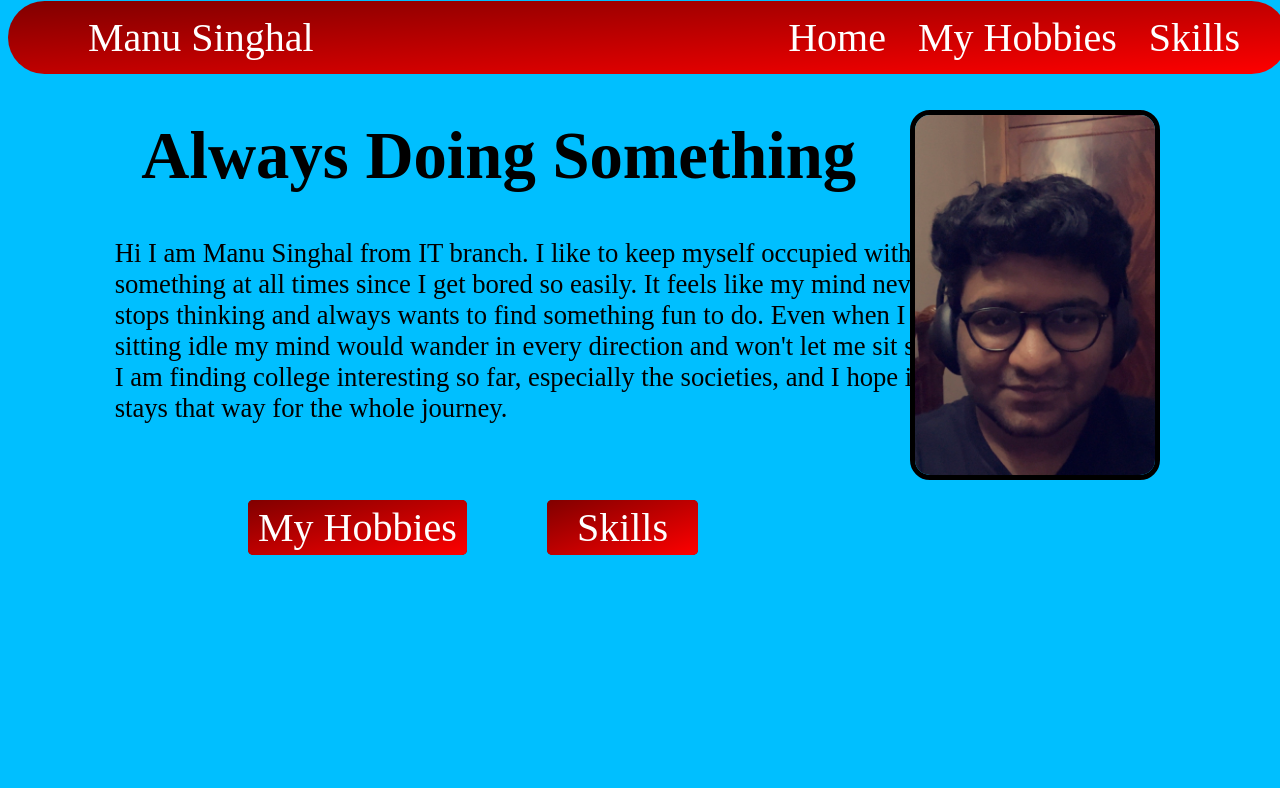
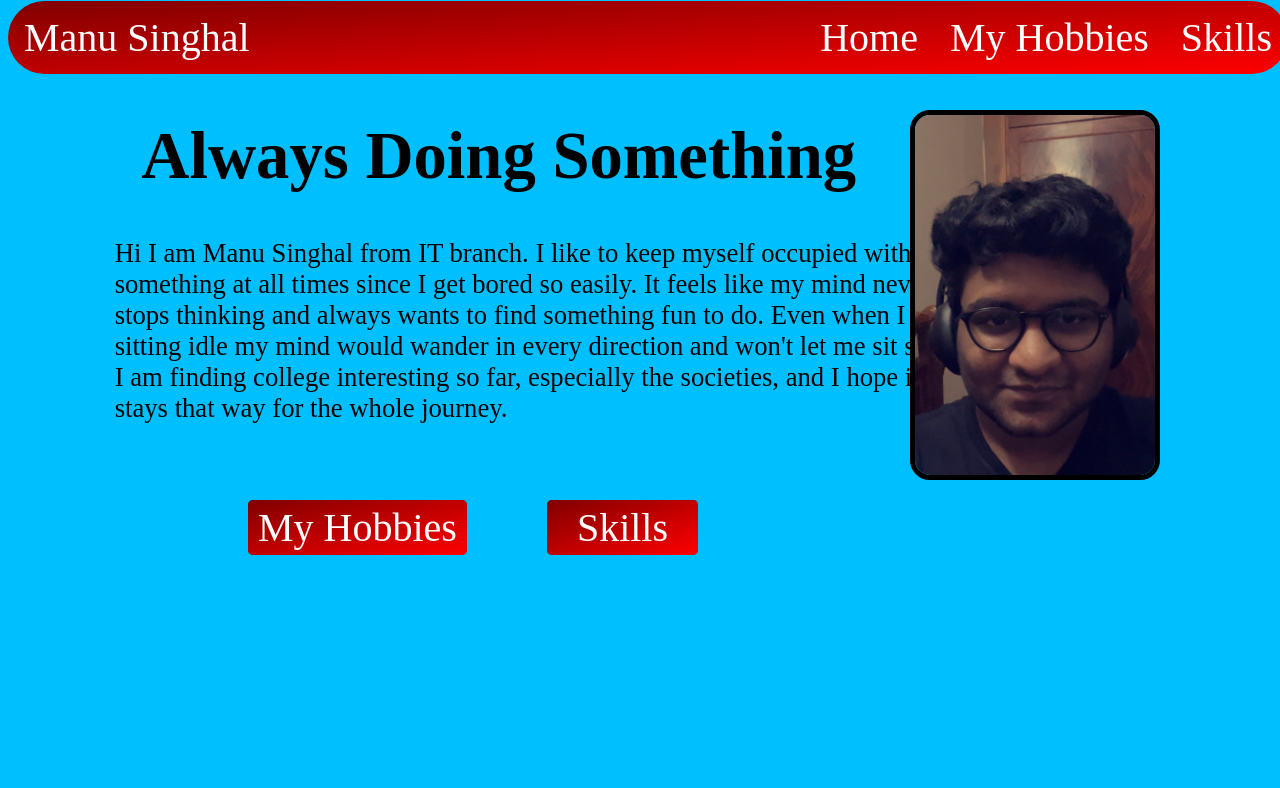
Before and after one commit to manusinghal10/manusinghal10.github.io, a plain HTML site: page index.html in a window 1280 px wide. Shown: the top 788 px of the page. Drawn offline with Linux system fonts and the light colour scheme.

Commit message:
Update index.html

```diff
--- a/index.html
+++ b/index.html
@@ -4,16 +4,16 @@
         <meta charset="utf-8">
         <title>My Portfolio</title>
         <link rel="stylesheet" href="styles.css">
-
     </head>
     <body>
         <div id="Home" class="Home"><nav class="navbar" id="navbar">
 
-                <div class="name"><a href="#Name">Manu Singhal</a></div>
-                <div class="nav"><a href="#Home">Home </a>
+                <a href="#Name">Manu Singhal</a>
+                <div class="sec"><a href="#Home">Home </a>
                 <a href="#My_Hobbies">My Hobbies </a>
                 <a href="#Skills">Skills </a>
                 </div>
+
             </nav>
             <div><pre>
 
@@ -22,13 +22,14 @@
             </pre></div>
             <h1>Always Doing Something</h1>
             <img src="./images/me.jpg">
-            <p class="describe">Hi I am Manu Singhal from IT branch. I like to keep myself occupied with<br> something at all times since I get bored so easily. It feels like my mind never<br> stops thinking and always wants to find something fun to do. Even when I am<br> sitting idle my mind would wander in every direction and won't let me sit still.<br> I am finding college interesting so far, especially the societies, and I hope it<br> stays that way for the whole journey.
+            <p class="describe">Hi I am Manu Singhal from IT branch. I like to keep myself occupied with<br> something at all times since I get bored so easily. It feels like my mind never<br> stops thinking and always wants to find something fun to do. Even when I am<br> sitting idle my mind would wander in every direction and won't let me sit still.<br> I am finding college interesting so far, especially the societies, and I hope it<br> stays that way for the whole journey.</p>
 
         <div class="button">
         <div class="button1"><a href="#My_Hobbies">My Hobbies</a></div>
         <div class="button2"><a href="#Skills">Skills</a></div>
         </div>
         </div>
+
         <div id="My_Hobbies" class="My_Hobbies">
             <h2>My Hobbies</h2>
             <div class="icon"><img src="./images/code.png">
```
